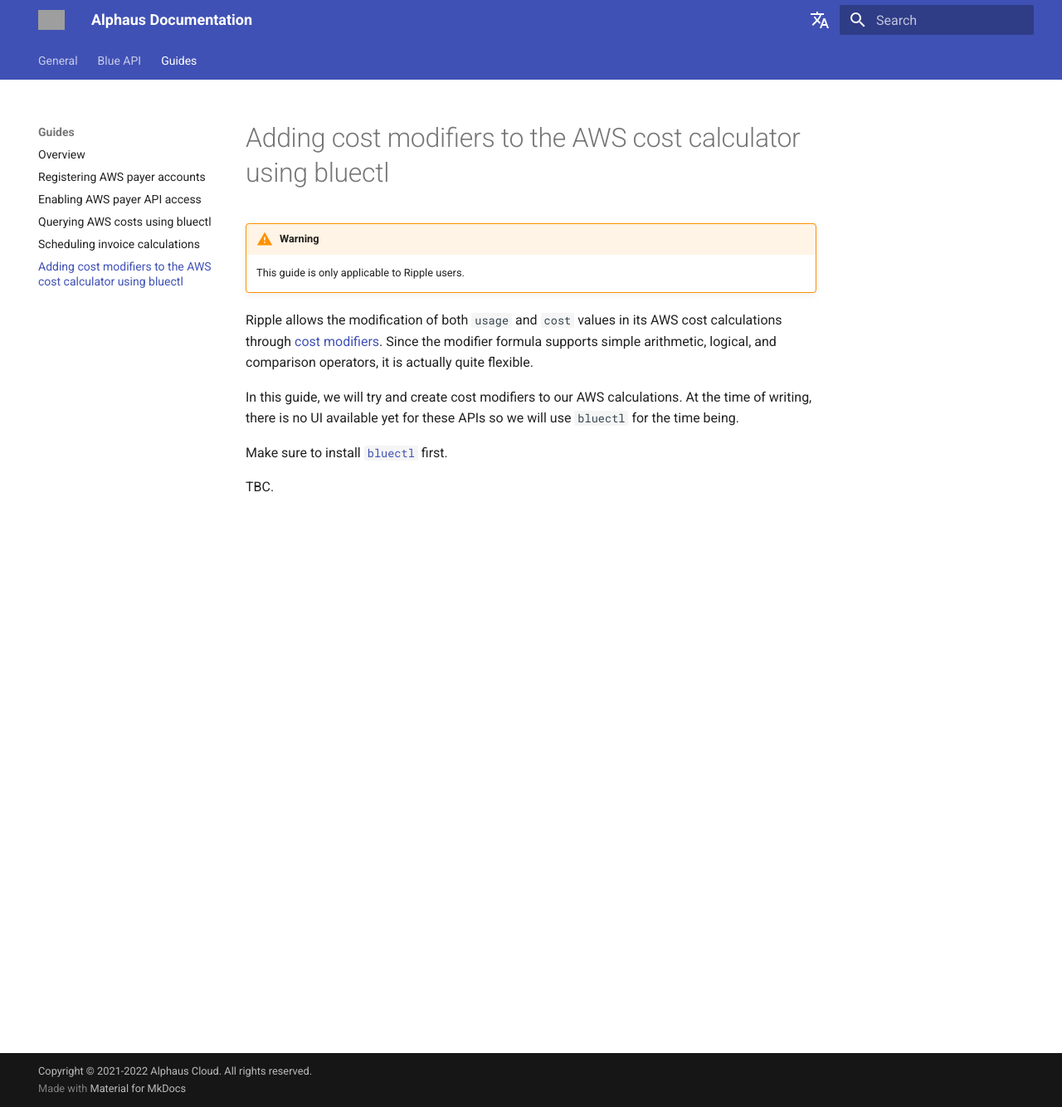
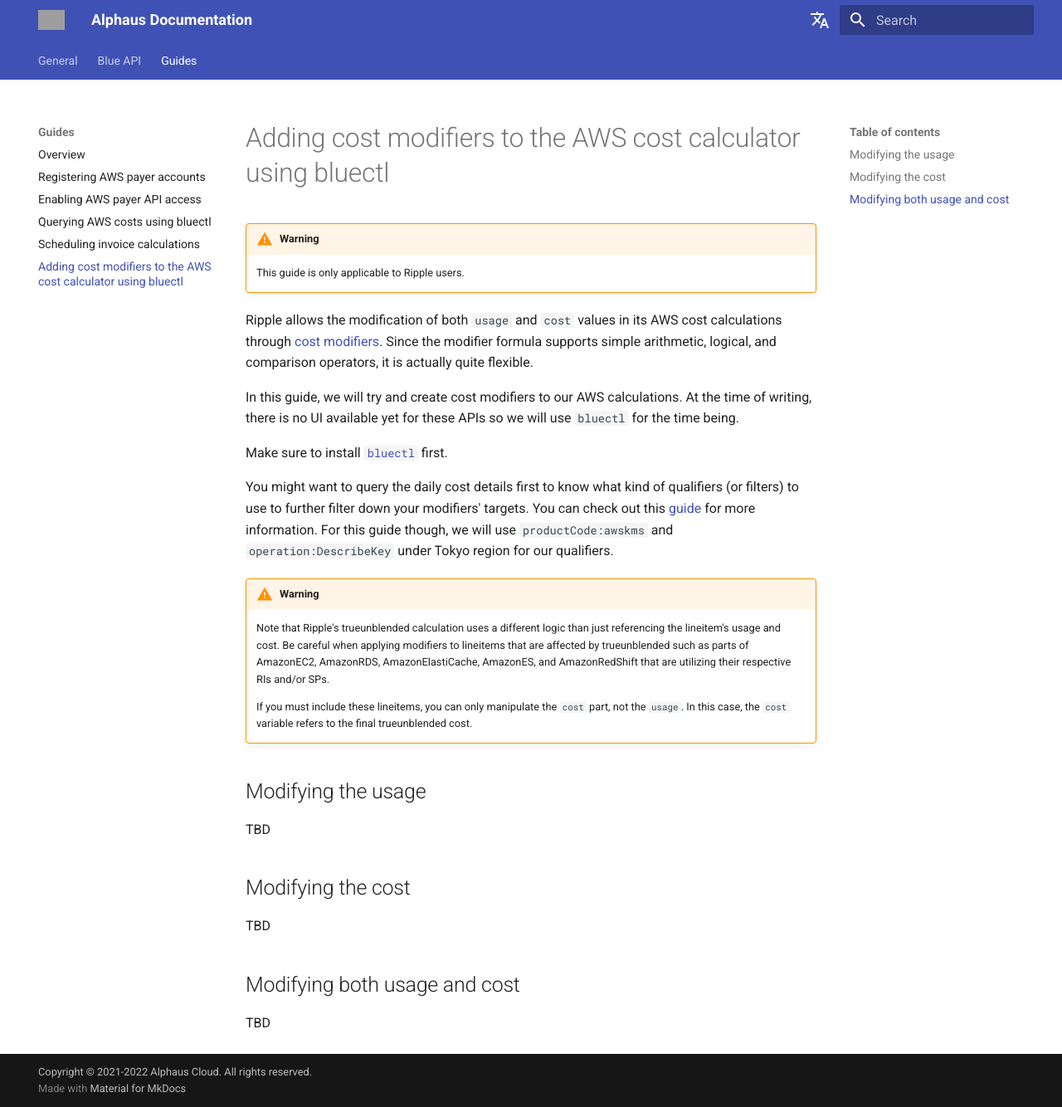
Before and after one commit to alphauslabs/tmpdocs, an MkDocs documentation site: the page built from docs/guides/aws-cost-mods.md, in a window 1280 px wide and 1334 px high. Shown: the whole window at 83% size. Built offline with MkDocs 1.6.1 and Material for MkDocs 9.7.7, drawn with Linux system fonts in a browser that asks for light colours; comment, search, counter and statistics services are not loaded; grey boxes are pictures that could not be loaded.

Commit message:
chore: wip add cost mods

```diff
--- a/docs/guides/aws-cost-mods.md
+++ b/docs/guides/aws-cost-mods.md
@@ -9,4 +9,21 @@
 
 Make sure to install [`bluectl`](https://alphauslabs.github.io/docs/blueapi/bluectl/) first.
 
-TBC.
+You might want to query the daily cost details first to know what kind of qualifiers (or filters) to use to further filter down your modifiers' targets. You can check out this [guide](https://alphauslabs.github.io/docs/guides/aws-query-costs/) for more information. For this guide though, we will use `productCode:awskms` and `operation:DescribeKey` under Tokyo region for our qualifiers.
+
+!!! warning
+    Note that Ripple's trueunblended calculation uses a different logic than just referencing the lineitem's usage and cost. Be careful when applying modifiers to lineitems that are affected by trueunblended such as parts of AmazonEC2, AmazonRDS, AmazonElastiCache, AmazonES, and AmazonRedShift that are utilizing their respective RIs and/or SPs.
+
+    If you must include these lineitems, you can only manipulate the `cost` part, not the `usage`. In this case, the `cost` variable refers to the final trueunblended cost.
+
+## Modifying the usage
+
+TBD
+
+## Modifying the cost
+
+TBD
+
+## Modifying both usage and cost
+
+TBD
```
